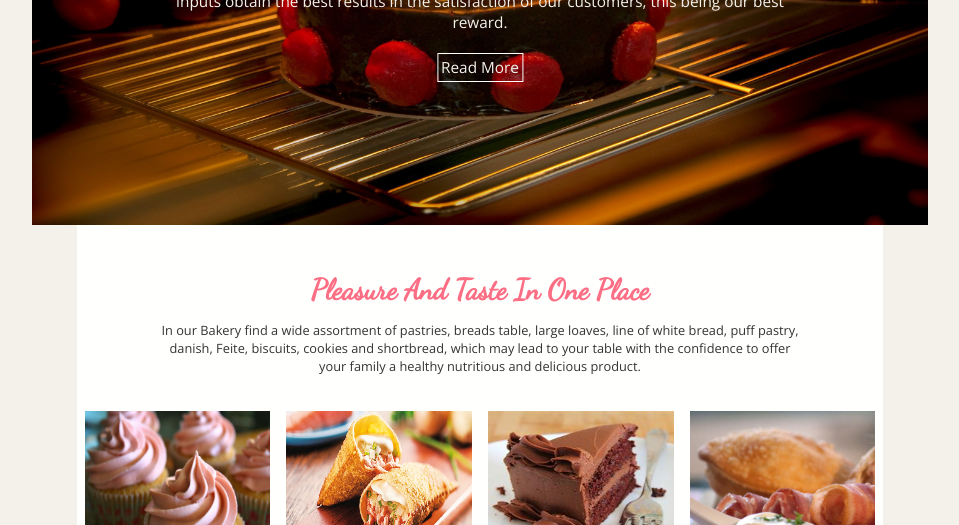
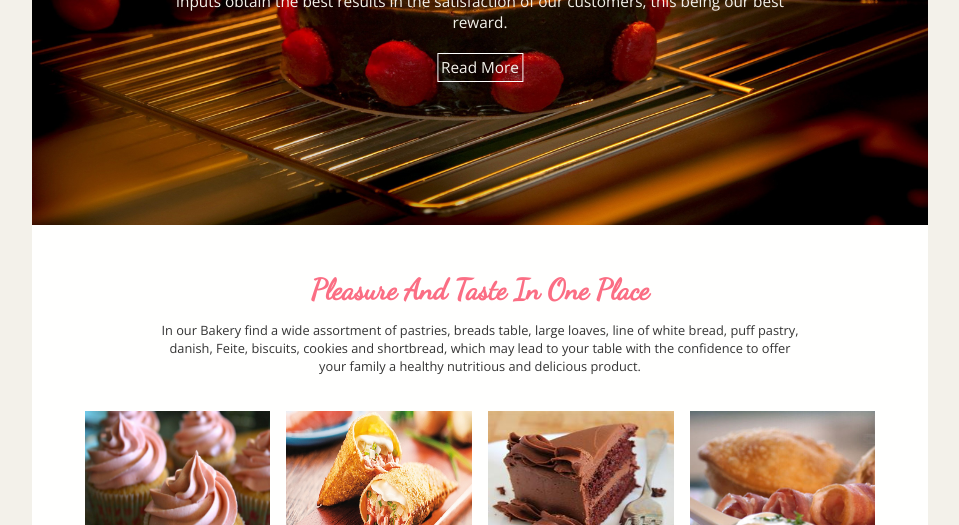
Before and after one commit to CursosGitHub/backery, a plain HTML site: page index.html in a window 1280 px wide. Shown: the part 275-800 px from the top of the page, without its empty margins (160-1119 px from the left). Drawn offline with nearby package versions, Linux system fonts and the light colour scheme.

Commit message:
Correccion de errores en cambio de fondo de main

```diff
--- a/css/general.scss
+++ b/css/general.scss
@@ -27,6 +27,9 @@ article img{
 	width:100%;
 }
 
+.contenedor{
+	background:$letB;
+}
 
 /**************Header**************/
 @import 'header.scss';
--- a/css/main.scss
+++ b/css/main.scss
@@ -2,6 +2,7 @@ main{
 	width:95%;
 	margin:auto;
 	background: $letB;
+
 }
 
 .titles{
```
Also changed, not shown: css/general.css.
